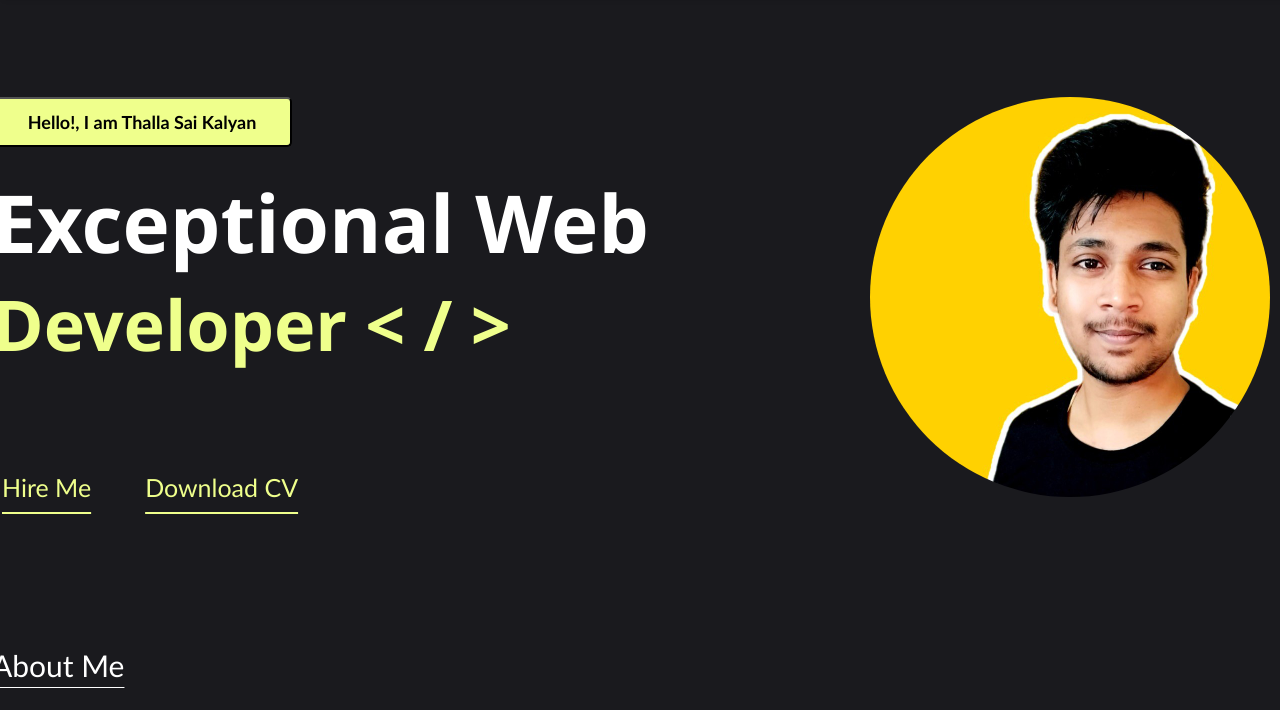
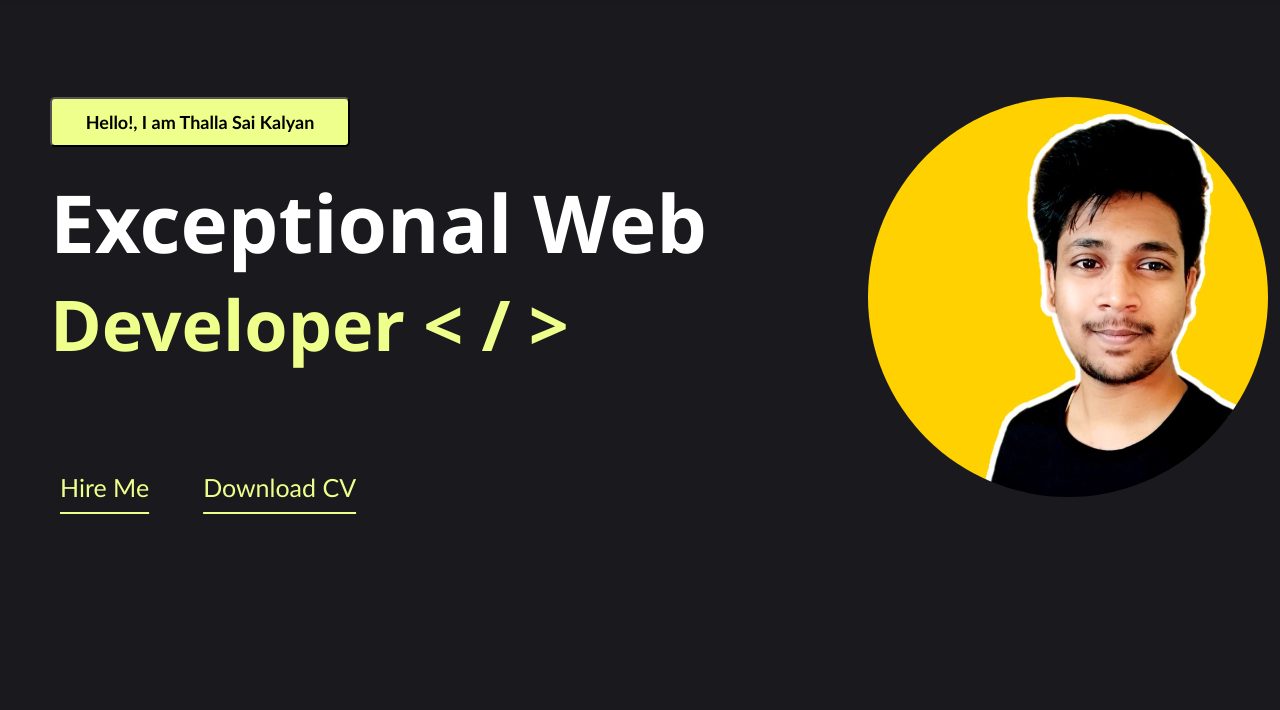
Before and after one commit to kalyanthalla/Kalyan-PersonalPortfolio, a plain HTML site: page index.html in a window 1280 px wide. Shown: the part 83-793 px from the top of the page. Drawn offline with Linux system fonts and the light colour scheme.

Commit message:
added styling

```diff
--- a/style.css
+++ b/style.css
@@ -6,6 +6,7 @@
 body{
     min-height: 100vh;
     background-color: rgb(26, 26, 30);
+    background-image: linear-gradient(135deg, rgba(26, 26, 30, 1), rgba(26, 26, 30, 1), rgba(26, 26, 30, 1));
 }
 
 .header_wrapper{
@@ -94,30 +95,28 @@ nav li:first-child{
     }
 }
 
-.main_section{
+.main_container{
     width: 100%;
     height: fit-content ;
     display: flex;
     flex-wrap: wrap;
     align-items: center;
     justify-content: center;
-}
-
-.main_container{
-    width: 1320px;
+    width: 100%;
     height: fit-content;
     display: flex;
 }
 
 #home{
-    width: 1296px;
-    height: 600px;
+    width: 100%;
+    height: 700px;
     display: flex;
 }
 
 .intro{
     width: 60%;
-    height: 600px;
+    height: fit-content;
+    margin-left: 50px;
     justify-content: center;
     float:left;
 }
@@ -167,7 +166,7 @@ nav li:first-child{
 
 .profile{
     width: 40%;
-    height: 600px;
+    height: fit-content;
 }
 
 #profileImg{
```
